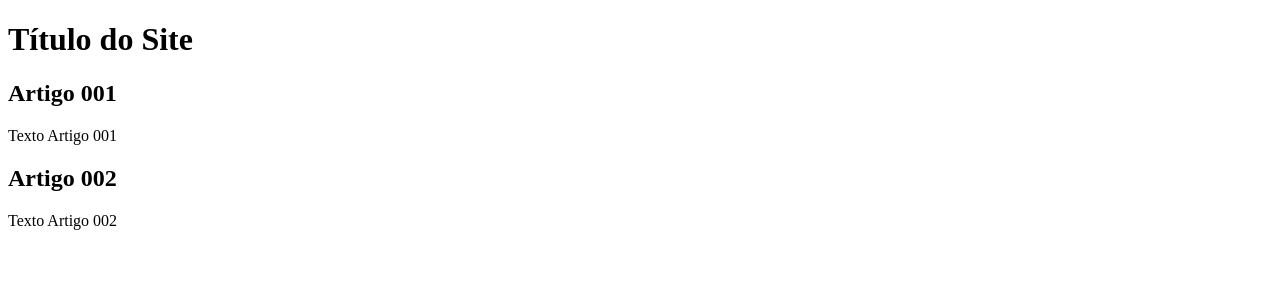
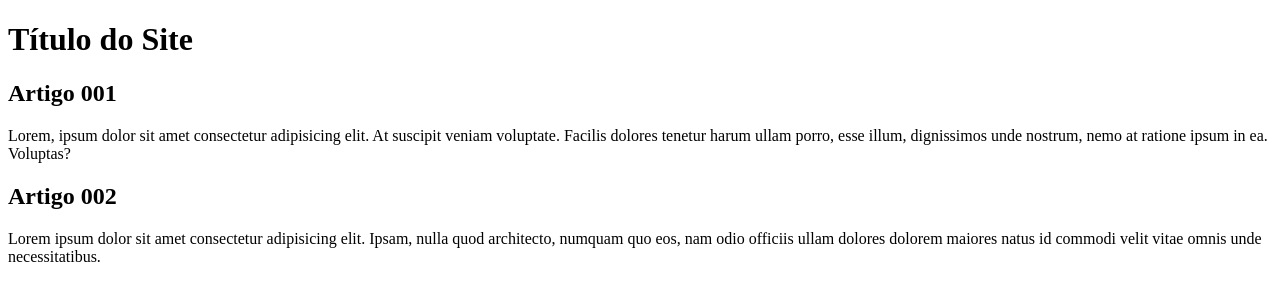
Before and after one commit to ShivKSF/projeto-site, a plain HTML site: page index.html in a window 1280 px wide. Drawn offline with Linux system fonts and the light colour scheme.

Commit message:
comecei a escrever o conteúdo

```diff
--- a/index.html
+++ b/index.html
@@ -12,11 +12,11 @@
         </header>
         <article>
             <h2>Artigo 001</h2>
-            <p>Texto Artigo 001</p>
+            <p>Lorem, ipsum dolor sit amet consectetur adipisicing elit. At suscipit veniam voluptate. Facilis dolores tenetur harum ullam porro, esse illum, dignissimos unde nostrum, nemo at ratione ipsum in ea. Voluptas?</p>
         </article>
         <article>
             <h2>Artigo 002</h2>
-            <p>Texto Artigo 002</p>
+            <p>Lorem ipsum dolor sit amet consectetur adipisicing elit. Ipsam, nulla quod architecto, numquam quo eos, nam odio officiis ullam dolores dolorem maiores natus id commodi velit vitae omnis unde necessitatibus.</p>
         </article>
     </main>
 </body>
```
